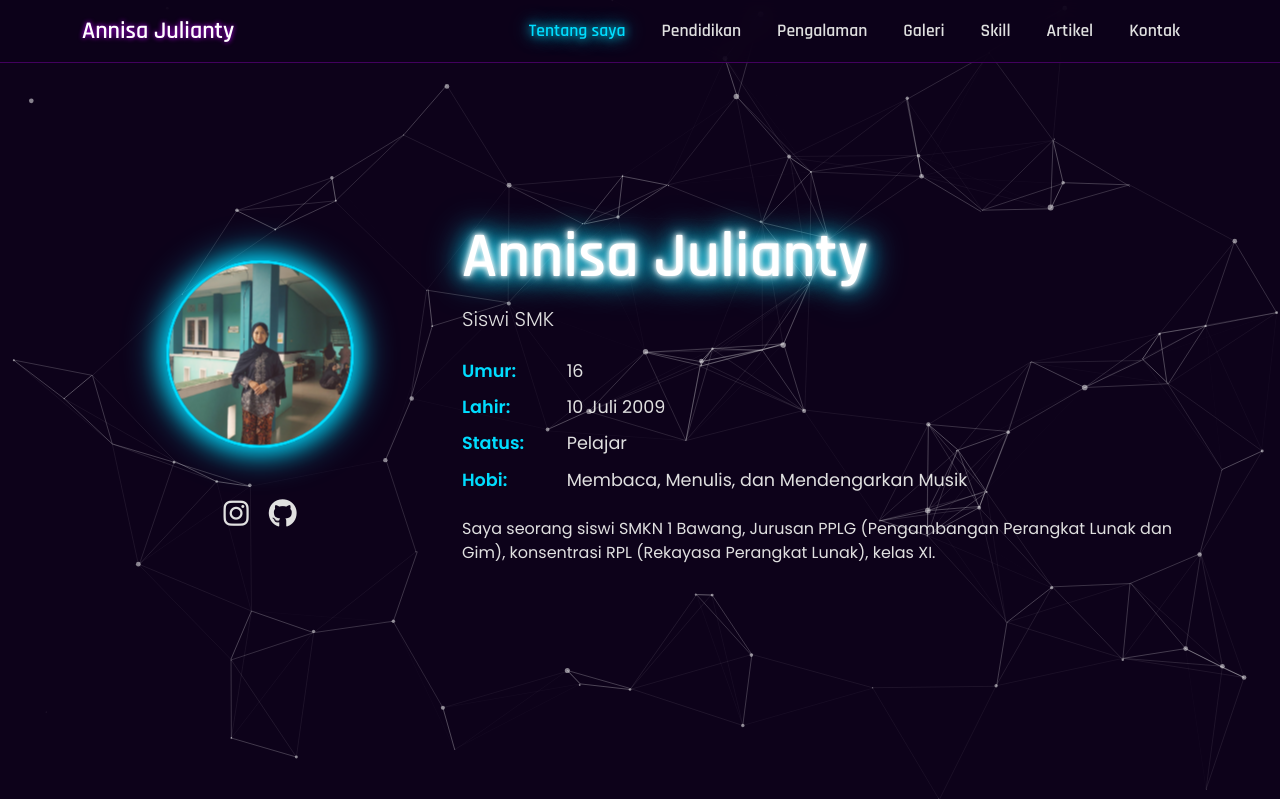
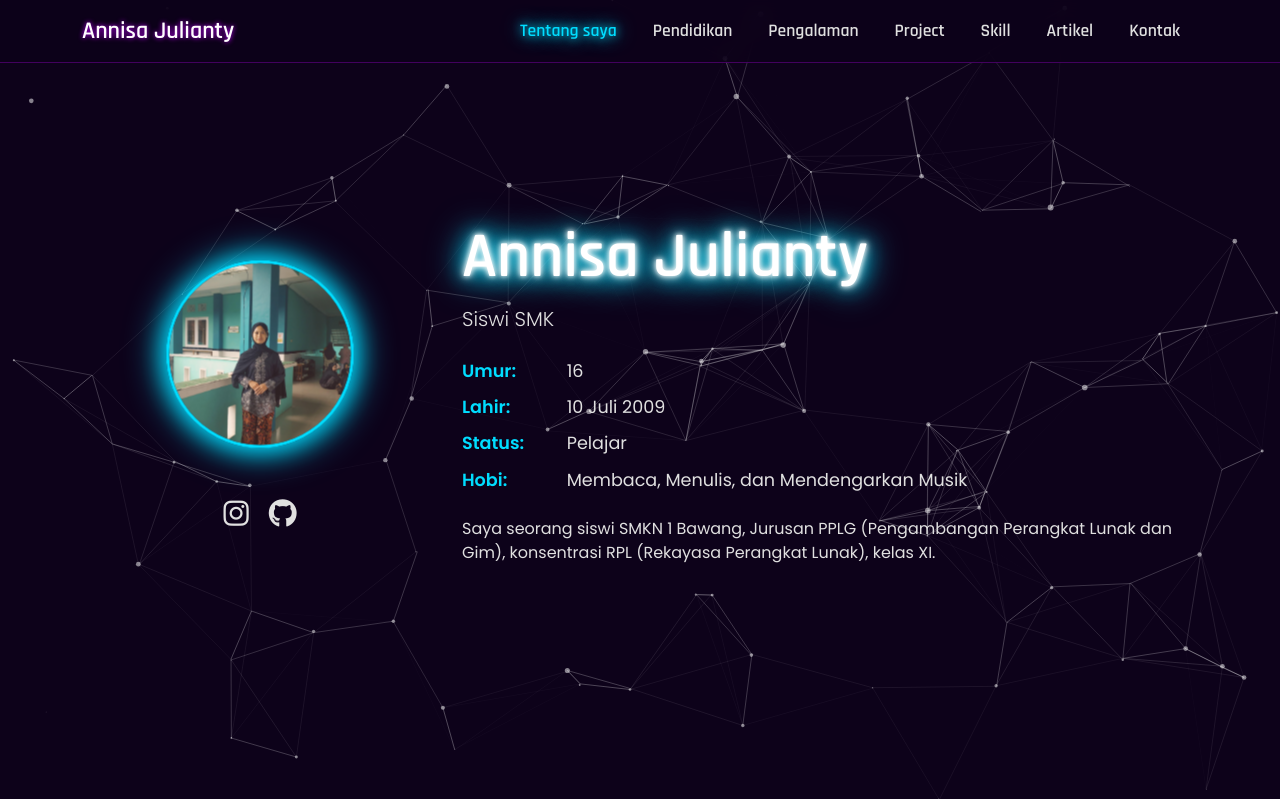
Before and after one commit to AnnisaJulianty/web-cv, a PHP site: page / in a window 1280 px wide. Shown: the top 799 px of the page. Run offline with PHP 8.4, Linux system fonts and the light colour scheme; data comes from the database, SQL or seed files in the repository.

Commit message:
Edit Menu Galeri

```diff
--- a/index.php
+++ b/index.php
@@ -59,7 +59,7 @@ $home_data['about_me'] = $home_data['about_me'] ?? 'Saya seorang mahasiswi siste
                     <li class="nav-item"><a class="nav-link active" href="index.php">Tentang saya</a></li>
                     <li class="nav-item"><a class="nav-link" href="pendidikan.php">Pendidikan</a></li>
                     <li class="nav-item"><a class="nav-link" href="pengalaman.php">Pengalaman</a></li>
-                    <li class="nav-item"><a class="nav-link" href="galeri.php">Galeri</a></li>
+                    <li class="nav-item"><a class="nav-link" href="galeri.php">Project</a></li>
                     <li class="nav-item"><a class="nav-link" href="skill.php">Skill</a></li>
                     <li class="nav-item"><a class="nav-link" href="artikel.php">Artikel</a></li>
                     <li class="nav-item"><a class="nav-link" href="kontak.php">Kontak</a></li>
```
